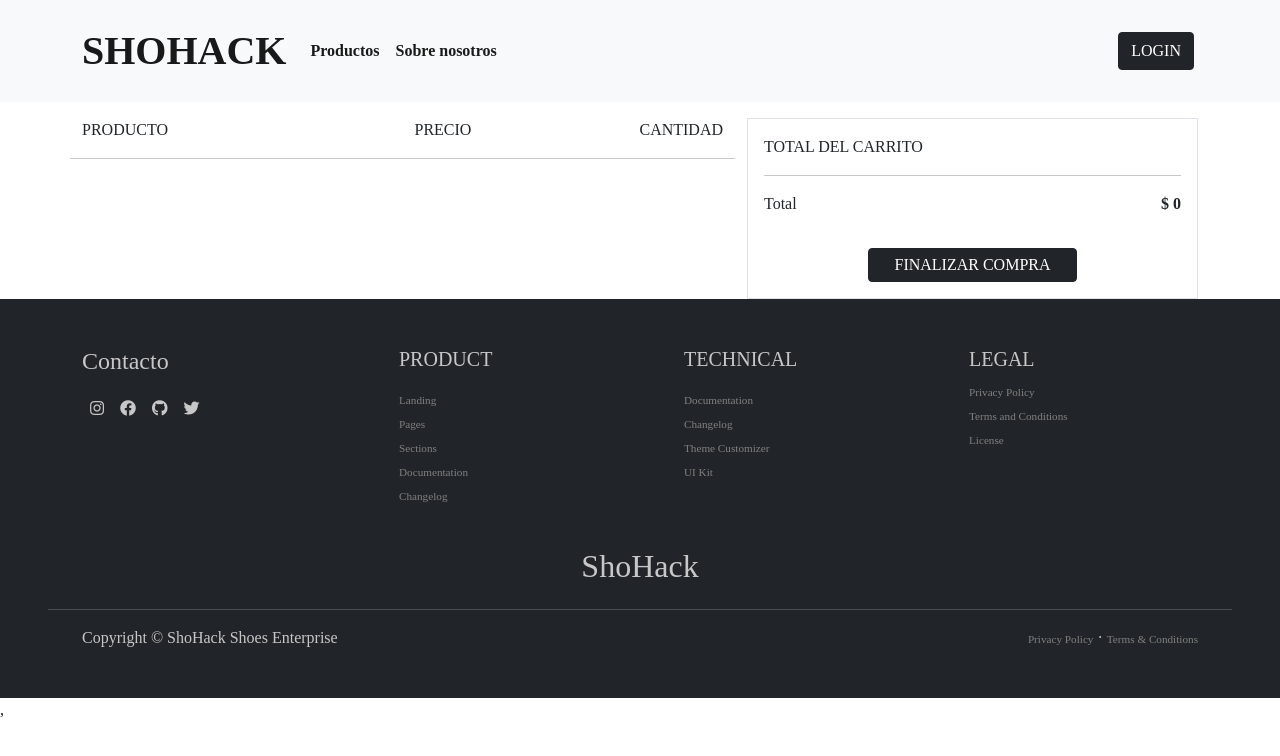
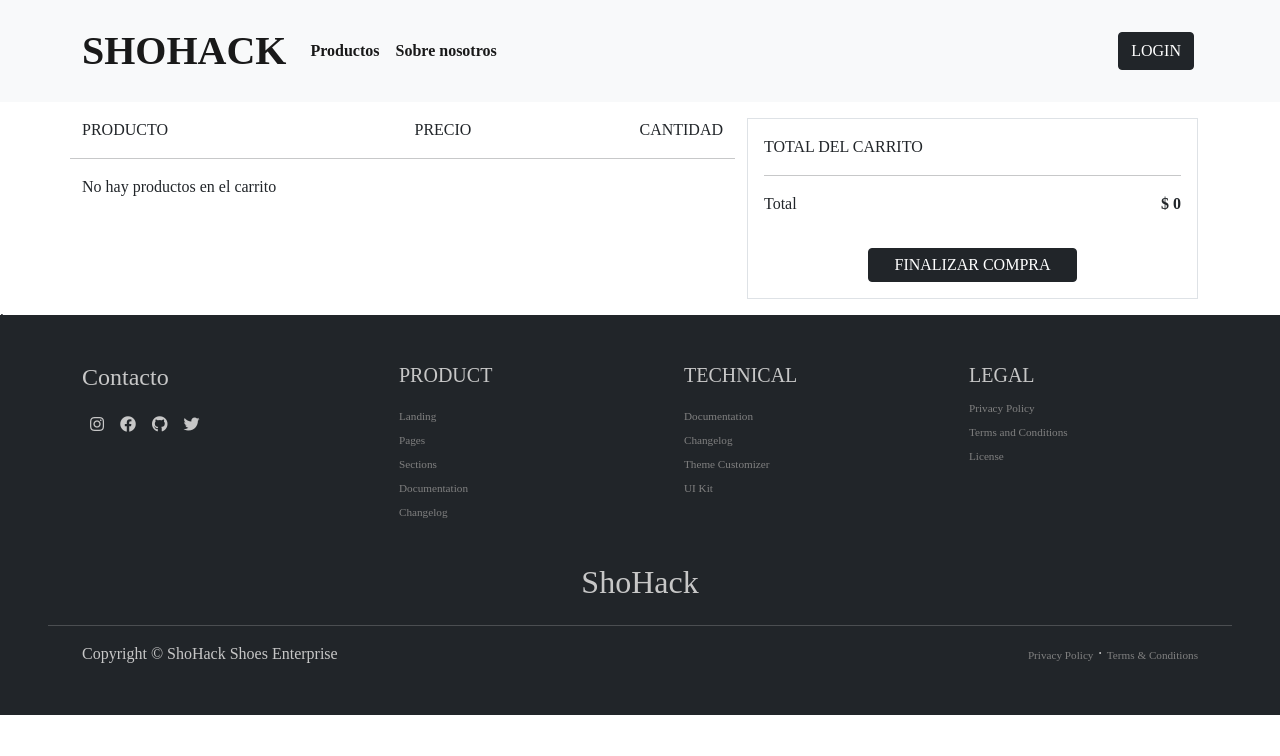
Before and after one commit to AleNunez7/FrontECommerce, a React (Create React App) app in the folder react-shohack/: page /carrito in a window 1280 px wide. Shown: the top 756 px of the page. Built offline with nearby package versions, Linux system fonts and the light colour scheme; a web font is replaced by a local one.

Commit message:
Se arreglo el footer , algunas cosas quedan por acomodar

```diff
--- a/react-shohack/src/App.css
+++ b/react-shohack/src/App.css
@@ -7,9 +7,10 @@
 /* Comienzo Footer */
 footer {
   color: rgb(199, 199, 199);
-  background-color: rgb(241, 237, 237);
   font-size: 1rem;
-  bottom: 0;
+  width: 100%;
+  height: 400px;
+  position: absolute;
 }
 footer ul li {
   list-style: none;
--- a/react-shohack/src/Components/Home/Banner/Banner.css
+++ b/react-shohack/src/Components/Home/Banner/Banner.css
@@ -2,6 +2,7 @@
 .swiper-container {
   width: 100%;
   height: 100%;
+  position: relative;
 }
 
 .swiper-slide {
--- a/react-shohack/src/Components/Home/Footer/Footer.jsx
+++ b/react-shohack/src/Components/Home/Footer/Footer.jsx
@@ -1,7 +1,7 @@
 function Footer() {
   return (
     <>
-      <footer className="p-5 mt-auto bg-dark ">
+      <footer className=" footer p-5 mt-3 bg-dark sticky">
         <div className="container">
           <div className="row">
             <div className="col-sm-3">
@@ -70,7 +70,9 @@ function Footer() {
         <hr />
         <div className="container">
           <div className="row">
-            <div className="col text-start">Copyright © ShoHack Shoes Enterprise</div>
+            <div className="col text-start">
+              Copyright © ShoHack Shoes Enterprise
+            </div>
             <div className="col text-end">
               <a href="">Privacy Policy</a> · <a href="">Terms & Conditions</a>
             </div>
--- a/react-shohack/src/Components/ShoppingCart/ShoppingCart.jsx
+++ b/react-shohack/src/Components/ShoppingCart/ShoppingCart.jsx
@@ -13,7 +13,7 @@ function ShoppingCart() {
   return (
     <>
       <Navbar />
-      <div className="container">
+      <div className="container ">
         <div className="row mt-3">
           <div className="col-sm-7">
             <div className="row">
@@ -28,10 +28,14 @@ function ShoppingCart() {
               </div>
               <hr />
             </div>
-            {cart.map((item) => {
-              total = total + item.price * item.quantity;
-              return <Item item={item} />;
-            })}
+            {cart.length === 0 ? (
+              <p>No hay productos en el carrito</p>
+            ) : (
+              cart.map((item) => {
+                total = total + item.price * item.quantity;
+                return <Item item={item} />;
+              })
+            )}
           </div>
           <div className="col-sm-5">
             <div className="border p-3 w-100 h-100">
--- a/react-shohack/src/Components/User/Login/Login.jsx
+++ b/react-shohack/src/Components/User/Login/Login.jsx
@@ -51,7 +51,7 @@ function Login() {
     <>
       <Navbar />
       <div className="container d-flex justify-content-center my-3">
-        <div className="border p-3 w-50">
+        <div className=" p-3 w-50">
           <p className="fw-bold fs-4 text-center">INGRESAR</p>
           <form onSubmit={handleLogin}>
             <label className="mt-3 fw-bold" htmlFor="">
--- a/react-shohack/src/Components/User/SignIn/SignIn.jsx
+++ b/react-shohack/src/Components/User/SignIn/SignIn.jsx
@@ -35,7 +35,7 @@ function SignIn() {
     <div>
       <Navbar />
       <div className="container my-3 d-flex justify-content-center">
-        <div className="border p-3 w-50 ">
+        <div className="p-3 w-50 ">
           <p className="fw-bold fs-4 text-center">REGISTRO</p>
           <form onSubmit={handleSignIn}>
             <label className="mt-3 fw-bold" htmlFor="">
--- a/react-shohack/src/index.css
+++ b/react-shohack/src/index.css
@@ -1,19 +1,12 @@
 html,
 body {
-  margin: 0;
-  padding: 0;
-  height: 100%;
+  min-height: 100%;
   font-family: "Georama";
   -webkit-font-smoothing: antialiased;
   -moz-osx-font-smoothing: grayscale;
 }
 
-#root {
-  display: flex;
-  flex-direction: column;
-  height: 100%;
+code {
+  font-family: source-code-pro, Menlo, Monaco, Consolas, "Courier New",
+    monospace;
 }
-
-code {
-  font-family: source-code-pro, Menlo, Monaco, Consolas, "Courier New", monospace;
-}
```
